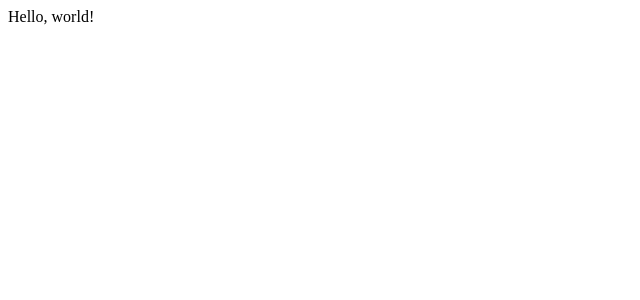
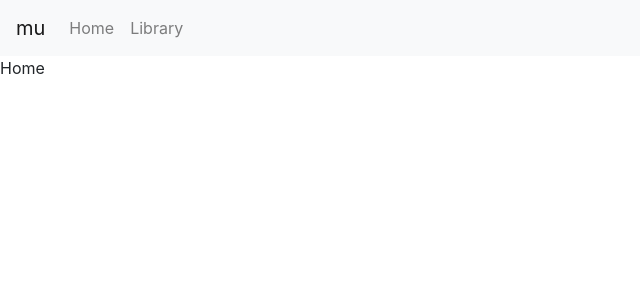
Before and after one commit to jgchk/mu-old, a React app in the folder packages/client/: page /#/ in a window 1280 px wide. Shown: the top 300 px of the page, without its empty margins (0-640 px from the left). Built offline with nearby package versions, Linux system fonts and the light colour scheme; the HTML template or start-up script is replaced by a standard one.

Commit message:
✨ add nav bar

```diff
--- a/packages/client/src/App.tsx
+++ b/packages/client/src/App.tsx
@@ -1,11 +1,25 @@
 import * as React from 'react'
 import { FC } from 'react'
 import { Provider } from 'react-redux'
+import { HashRouter as Router, Switch, Route } from 'react-router-dom'
+import Navigation from './components/Navigation'
+import Home from './pages/Home'
+import Library from './pages/Library'
 import store from './store'
 
 const App: FC = () => (
   <Provider store={store}>
-    <div>Hello, world!</div>
+    <Router>
+      <Navigation />
+      <Switch>
+        <Route path="/library">
+          <Library />
+        </Route>
+        <Route path="/">
+          <Home />
+        </Route>
+      </Switch>
+    </Router>
   </Provider>
 )
 
--- /dev/null
+++ b/packages/client/src/components/Navigation.tsx
@@ -0,0 +1,41 @@
+import * as React from 'react'
+import { FC, useState } from 'react'
+import { Link } from 'react-router-dom'
+import {
+  Navbar,
+  Nav,
+  NavItem,
+  NavLink,
+  NavbarBrand,
+  NavbarToggler,
+  Collapse,
+} from 'reactstrap'
+
+const Navigation: FC = () => {
+  const [isOpen, setOpen] = useState(false)
+
+  const toggle = () => setOpen(!isOpen)
+
+  return (
+    <Navbar color="light" light expand="md">
+      <NavbarBrand>mu</NavbarBrand>
+      <NavbarToggler onClick={toggle} />
+      <Collapse isOpen={isOpen} navbar>
+        <Nav navbar>
+          <NavItem>
+            <NavLink tag={Link} to="/">
+              Home
+            </NavLink>
+          </NavItem>
+          <NavItem>
+            <NavLink tag={Link} to="/library">
+              Library
+            </NavLink>
+          </NavItem>
+        </Nav>
+      </Collapse>
+    </Navbar>
+  )
+}
+
+export default Navigation
--- a/packages/client/src/index.ts
+++ b/packages/client/src/index.ts
@@ -1,6 +1,7 @@
 import * as React from 'react'
 import * as ReactDOM from 'react-dom'
 import App from './App'
+import './styles/bootstrap.scss'
 
 const container = document.createElement('div')
 document.body.append(container)
--- /dev/null
+++ b/packages/client/src/pages/Home.tsx
@@ -0,0 +1,6 @@
+import * as React from 'react'
+import { FC } from 'react'
+
+const Home: FC = () => <div>Home</div>
+
+export default Home
--- /dev/null
+++ b/packages/client/src/pages/Library.tsx
@@ -0,0 +1,6 @@
+import * as React from 'react'
+import { FC } from 'react'
+
+const Library: FC = () => <div>Library</div>
+
+export default Library
--- /dev/null
+++ b/packages/client/src/styles/bootstrap.scss
@@ -0,0 +1 @@
+@import '../../node_modules/bootstrap/scss/bootstrap';
--- a/packages/client/webpack.config.js
+++ b/packages/client/webpack.config.js
@@ -16,6 +16,14 @@ module.exports = {
         exclude: /node_modules/,
         loader: 'babel-loader',
       },
+      {
+        test: /\.css$/,
+        use: ['style-loader', 'css-loader']
+      },
+      {
+        test: /\.s[ac]ss$/,
+        use: ['style-loader', 'css-loader', 'sass-loader']
+      }
     ],
   },
   resolve: {
```
Also changed, not shown: packages/client/package.json (+10 -1 lines), 1 other file (tests, documents, lock files or other folders).
